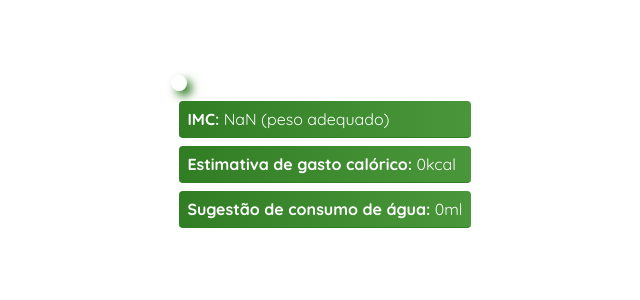
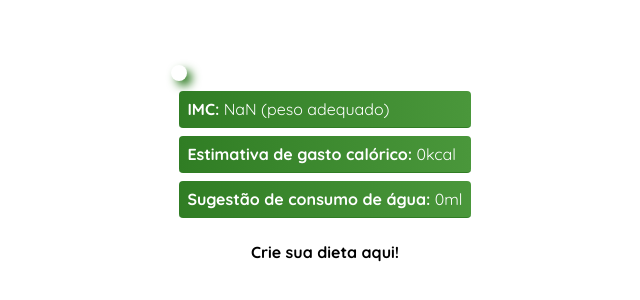
Before and after one commit to xyzdeivid/puvs, a React (Create React App) app: page /user in a window 1280 px wide. Shown: the part 224-524 px from the top of the page, without its empty margins (315-955 px from the left). Built offline with nearby package versions, Linux system fonts and the light colour scheme.

Commit message:
criacao do botao Crie sua dieta aqui

```diff
--- a/src/components/Home/FormButton.tsx
+++ b/src/components/Home/FormButton.tsx
@@ -1,17 +1,11 @@
+import { buttonStyle } from 'styles'
+
 interface FormButtonProps {
     setShowForm: React.Dispatch<React.SetStateAction<boolean>>
 }
 
 export default function FormButton({ setShowForm }: FormButtonProps) {
 
-    const buttonStyle: React.CSSProperties = {
-        border: 'none',
-        fontSize: '16px',
-        fontWeight: 'bold',
-        backgroundColor: 'transparent',
-        cursor: 'pointer'
-    }
-
     return (
         <button style={buttonStyle} onClick={() => setShowForm(true)}>Descubra!</button>
     )
--- a/src/pages/User.tsx
+++ b/src/pages/User.tsx
@@ -1,6 +1,6 @@
 import { useContext } from 'react'
 import { UserContext } from 'UserInfo'
-import { mainColor, mainGradiente } from 'styles'
+import { buttonStyle, mainColor, mainGradiente } from 'styles'
 import { functions } from 'functions/user'
 
 export default function Info() {
@@ -59,6 +59,7 @@ export default function Info() {
                     <li style={listStyle} key={3}><b>Sugestão de consumo de água:</b> {water}ml</li>
                 </ul>
             </div>
+            <button style={buttonStyle}>Crie sua dieta aqui!</button>
         </div>
     )
 }
--- a/src/styles.ts
+++ b/src/styles.ts
@@ -9,3 +9,11 @@ export const selectStyle: React.CSSProperties = {
     padding: '2px',
     borderRadius: '1px'
 }
+
+export const buttonStyle: React.CSSProperties = {
+    border: 'none',
+    fontSize: '16px',
+    fontWeight: 'bold',
+    backgroundColor: 'transparent',
+    cursor: 'pointer'
+}
```
